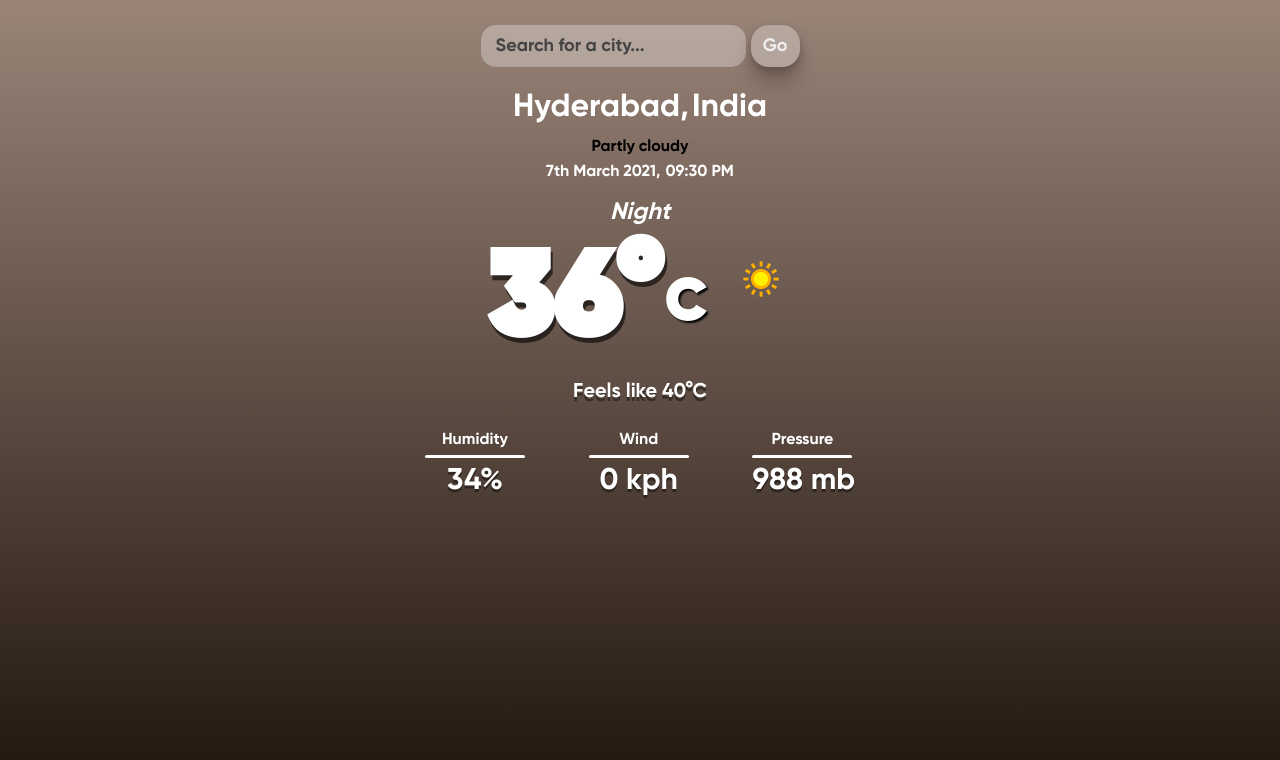
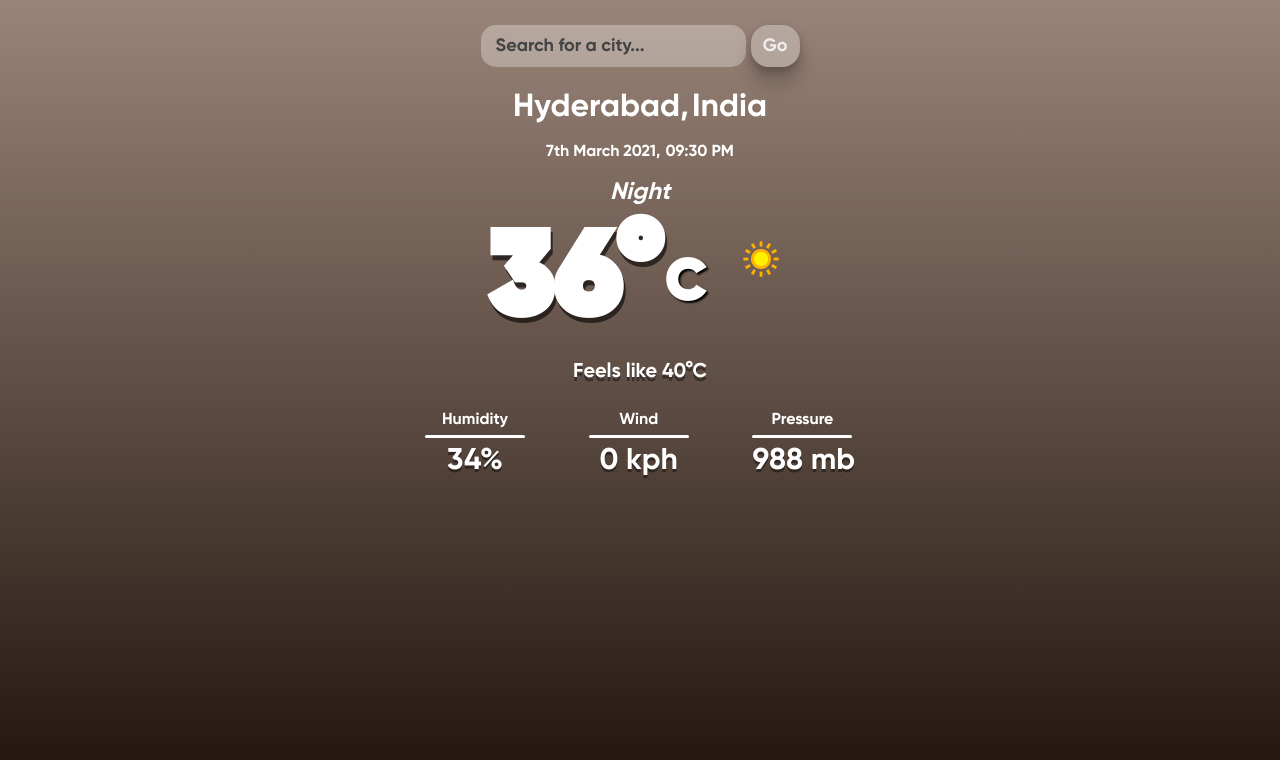
Before and after one commit to udaykt/Instant-Weather, a website with bundled scripts: page index.html in a window 1280 px wide. Built offline with nearby package versions, Linux system fonts and the light colour scheme; no server answers.

Commit message:
Remove weather-condition static placeholder from index.html (dynamic only)

```diff
--- a/index.html
+++ b/index.html
@@ -28,7 +28,6 @@
           ,
           <div class="country">India</div>
         </div>
-        <div class="weather-condition">Partly cloudy</div>
         <div class="date-time">
           <div class="date">7th March 2021,</div>
           <div class="time">09:30 PM</div>
```
